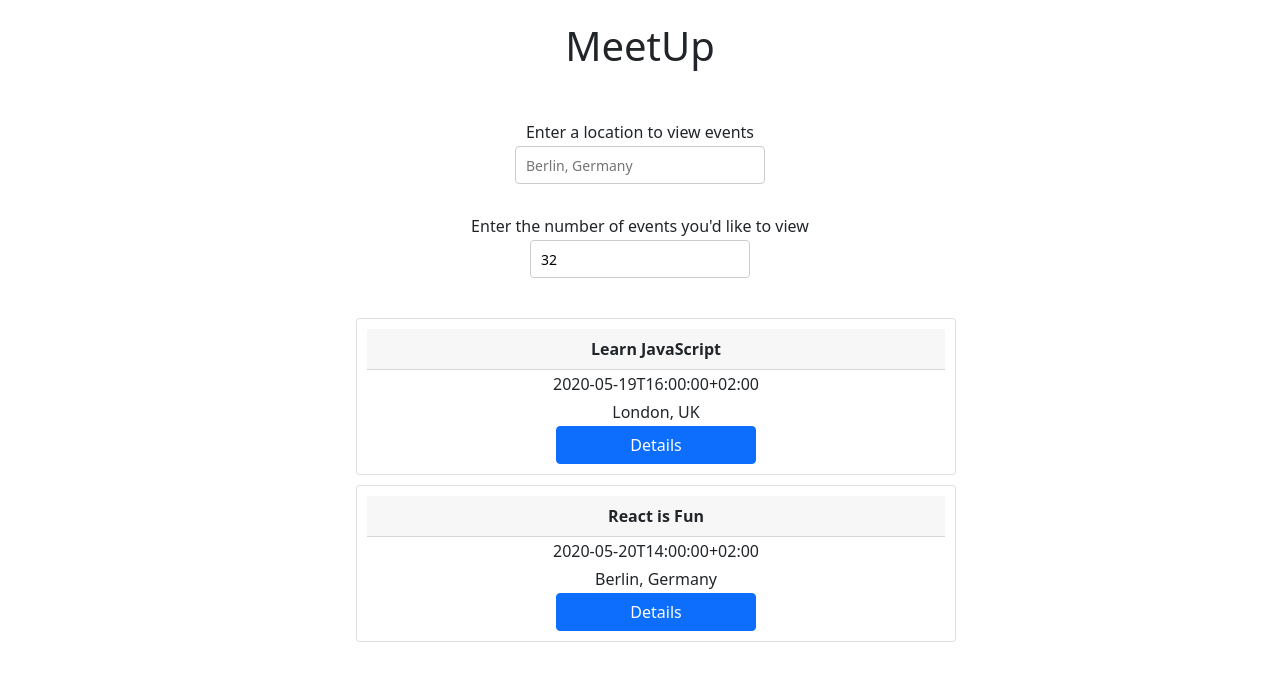
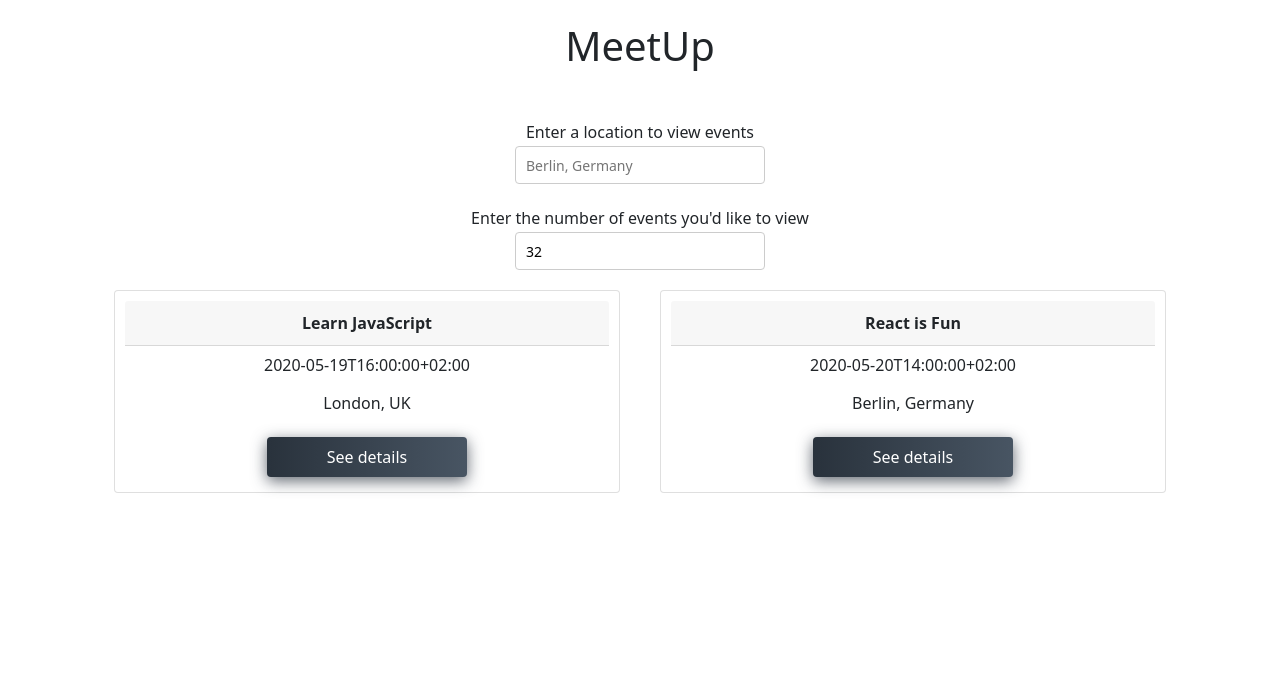
Before and after one commit to janeweggenmann/meet, a React (Create React App) app: page / in a window 1280 px wide. Shown: the top 680 px of the page. Built offline with nearby package versions, Linux system fonts and the light colour scheme.

Commit message:
Update styling

```diff
--- a/public/index.html
+++ b/public/index.html
@@ -1,40 +1,17 @@
 <!DOCTYPE html>
 <html lang="en">
+
 <head>
   <meta charset="utf-8" />
-    <link rel="icon" href="%PUBLIC_URL%/favicon.ico" />
-    <meta name="viewport" content="width=device-width, initial-scale=1" />
+  <meta name="viewport" content="width=device-width, initial-scale=1.0">
   <meta name="theme-color" content="#000000" />
   <meta name="description" content="Web site created using create-react-app" />
-    <link rel="apple-touch-icon" href="%PUBLIC_URL%/logo192.png" />
-    <!--
-      manifest.json provides metadata used when your web app is installed on a
-      user's mobile device or desktop. See https://developers.google.com/web/fundamentals/web-app-manifest/
-    -->
-    <link rel="manifest" href="%PUBLIC_URL%/manifest.json" />
-    <!--
-      Notice the use of %PUBLIC_URL% in the tags above.
-      It will be replaced with the URL of the `public` folder during the build.
-      Only files inside the `public` folder can be referenced from the HTML.
-
-      Unlike "/favicon.ico" or "favicon.ico", "%PUBLIC_URL%/favicon.ico" will
-      work correctly both with client-side routing and a non-root public URL.
-      Learn how to configure a non-root public URL by running `npm run build`.
-    -->
   <title>React App</title>
 </head>
+
 <body>
   <noscript>You need to enable JavaScript to run this app.</noscript>
   <div id="root"></div>
-    <!--
-      This HTML file is a template.
-      If you open it directly in the browser, you will see an empty page.
+</body>
 
-      You can add webfonts, meta tags, or analytics to this file.
-      The build step will place the bundled scripts into the <body> tag.
-
-      To begin the development, run `npm start` or `yarn start`.
-      To create a production bundle, use `npm run build` or `yarn build`.
-    -->
-  </body>
 </html>
--- a/src/App.css
+++ b/src/App.css
@@ -9,7 +9,7 @@
 }
 
 ul {
-  padding: 0;
+  padding: 0 !important;
   list-style: none;
 }
 
@@ -34,25 +34,25 @@ input[type="number"] {
   line-height: 20px;
   align-self: center;
   height: 38px;
+  width: 250px;
 }
 
 .city {
   width: 250px;
 }
 
-.CitySearch {
+.CitySearch, .NumberOfEvents {
   max-width: 400px;
   margin: 0 auto;
   padding-top: 20px;
+  align-items: center;
+  font-size: 12pt;
 }
 
 .suggestions {
   width: 250px;
-  position: absolute;
-  z-index: 2;
   align-self: center;
-  margin: 0;
-  top: 43px;
+  margin: 0 auto;
   font-size: 14px;
   box-shadow: 10px 10px 16px -12px rgba(0, 0, 0, 0.75);
 }
@@ -79,36 +79,63 @@ input[type="number"] {
   text-align: center;
   border: 1px solid #ccc;
   border-radius: 4px;
-  position: relative;
   max-width: 600px;
   margin: 10px auto;
-  flex-direction: column;
-  justify-items: center;
-  align-items: center;
+  justify-self: stretch;
 }
 
 .card-header {
   font-weight: bold;
   width: 100%;
+  padding: 10px !important;
+}
+
+.card-text {
+  padding: 5px;
+  margin: 5px;
+}
+
+.event-details {
+  padding-top: 20px !important;
 }
 
 .event-button {
   width: 200px;
+  height: 40px;
+  margin: 15px auto 5px;
+  border-radius: 4px;
+  border: none !important;
+  background-image: linear-gradient(to right, #29323c, #485563, #2b5876, #4e4376);
+  box-shadow: 0 4px 15px 0 rgba(45, 54, 65, 0.75);
+  background-size: 300% 100%;
+  color: #fff;
+  cursor: pointer;
+  -o-transition: all .4s ease-in-out;
+  -webkit-transition: all .4s ease-in-out;
+  transition: all .4s ease-in-out;
+}
+
+.event-button:hover {
+  background-position: 100% 0;
+  -o-transition: all .4s ease-in-out;
+  -webkit-transition: all .4s ease-in-out;
+  transition: all .4s ease-in-out;
+}
+
+.event-button:focus {
+  outline: none;
+}
+
+.event-card{
+  justify-self: stretch;
+  margin: 10px;
 }
 
 .EventList {
-  justify-content: center;
-  align-content: center;
-}
-
-.details-btn {
-  position: absolute;
-  right: 5px;
-  bottom: 5px;
-  padding: 5px 8px;
-  border-radius: 4px;
-  outline: none;
-  cursor: pointer;
+  justify-items: stretch;
+  align-items: center;
+  display: grid;
+  grid-template-columns: 1fr;
 }
 
 .name {
@@ -130,12 +157,6 @@ input[type="number"] {
   overflow-x: hidden;
 }
 
-.NumberOfEvents {
-  width: 400px;
-  margin: 30px auto;
-  text-align: center;
-}
-
 .button-wrapper {
   display: grid;
   grid-template-columns: 1fr 1fr 1fr;
@@ -154,10 +175,12 @@ input[type="number"] {
   align-items: center;
   flex-direction: column;
 }
+
 .data-vis-wrapper .recharts-responsive-container {
   min-width: 100%;
   display: flex;
 }
+
 .recharts-surface {
   overflow: visible;
 }
@@ -231,4 +254,7 @@ input[type="number"] {
     min-width: auto;
     margin: 0 auto;
   }
+  .EventList {
+    grid-template-columns: 1fr 1fr;
+  }
 }
--- a/src/App.js
+++ b/src/App.js
@@ -26,12 +26,12 @@ class App extends Component {
 
   updateEvents = (location) => {
     getEvents().then((events) => {
-      const locationEvents = (location === 'all') ?
-        events :
-        events.filter((event) => event.location === location);
+      const locationEvents = (location === "all") ?
+        events.slice(0, this.state.numberOfEvents) : events.filter((event) => event.location === location);
       if (this.mounted) {
         this.setState({
-          events: locationEvents.slice(0, this.state.numberOfEvents)
+          events: locationEvents.slice(0, this.state.numberOfEvents),
+          currentLocation: location
         });
       }
     });
--- a/src/CitySearch.js
+++ b/src/CitySearch.js
@@ -23,7 +23,6 @@ class CitySearch extends Component {
       query: suggestion,
       showSuggestions: false
     });
-
     this.props.updateEvents(suggestion);
   }
 
--- a/src/Event.js
+++ b/src/Event.js
@@ -2,6 +2,7 @@ import React, { Component } from "react";
 import Card from "react-bootstrap/Card";
 import Collapse from "react-bootstrap/Collapse";
 import Button from "react-bootstrap/Button";
+import Col from 'react-bootstrap/Col';
 
 class Event extends Component {
   state = {
@@ -17,18 +18,20 @@ class Event extends Component {
   render() {
     const event = this.props.event;
     return (
+      <Col className="event-card">
         <Card>
           <Card.Header className="event-name">{event.summary}</Card.Header>
           <Card.Text className="event-date">{event.start.dateTime}</Card.Text>
           <Card.Text className="event-location">{event.location}</Card.Text>
           <Button className="event-button" onClick={this.handleClick}>
-          Details</Button>
+            See details</Button>
           <Collapse in={this.state.open}>
             <div>
               <p className="event-details">{event.description}</p>
             </div>
           </Collapse>
         </Card>
+      </Col>
     );
   }
 }
--- a/src/EventList.js
+++ b/src/EventList.js
@@ -1,17 +1,20 @@
 import React, { Component } from "react";
 import Event from "./Event";
+import Col from 'react-bootstrap/Col';
 
 class EventList extends Component {
   render() {
     const { events } = this.props;
     return (
-      <ul className="EventList">
+      <Col className="EventList">
         {events.map(event =>
-          <li key={event.id}>
+          <Col
+            key={event.id}
+            className="event-card">
             <Event event={event} />
-          </li>
+          </Col>
         )}
-      </ul>
+      </Col>
     );
   }
 }
```
Lines whose indentation alone changed are shown as unchanged.
